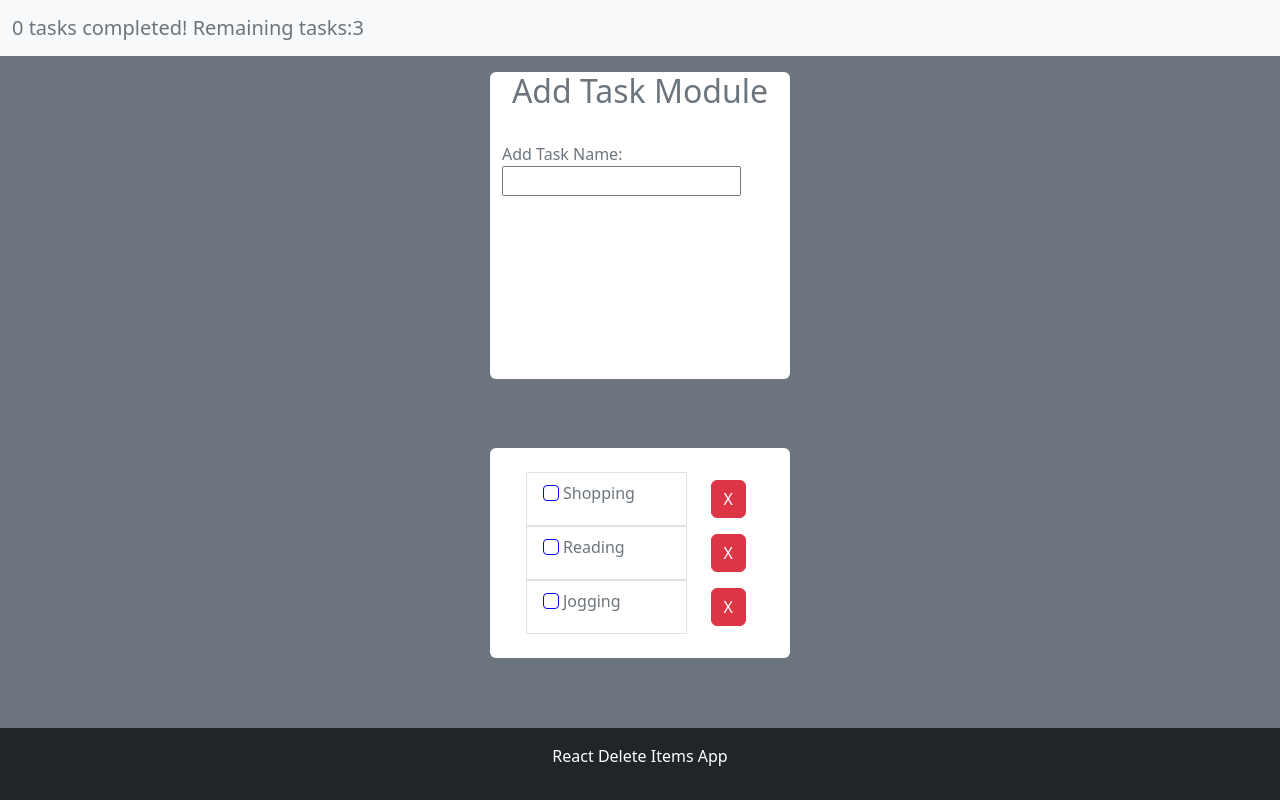
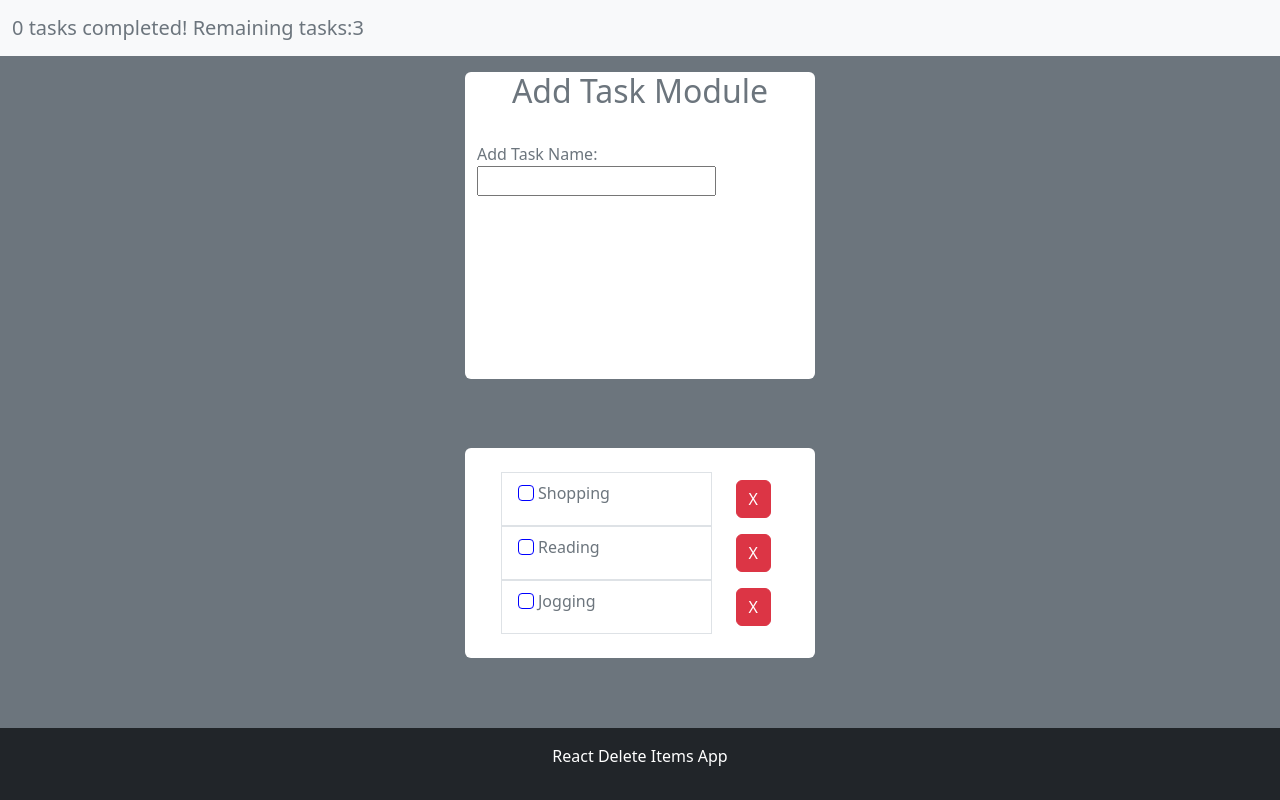
Before and after one commit to mertugrulfrontenddev/color-pick, a React (Create React App) app: page / in a window 1280 px wide. Built offline with nearby package versions, Linux system fonts and the light colour scheme.

Commit message:
newwidth

```diff
--- a/src/components/AddTask.jsx
+++ b/src/components/AddTask.jsx
@@ -2,7 +2,7 @@ const AddTask = () => {
   return (
     <div className="p-3 bg-secondary h-50 d-flex justify-content-center">
       <div
-        style={{ flexBasis: 300 }}
+        style={{ flexBasis: 350 }}
         className="rounded   bg-white d-flex flex-column align-items-center "
       >
         <h2 className="text-secondary">Add Task Module</h2>
--- a/src/components/ToDoList.jsx
+++ b/src/components/ToDoList.jsx
@@ -4,7 +4,7 @@ import Task from "./Task";
 const ToDoList = ({ items, handleCheckbox, handleDeleteTask }) => {
   return (
     <div className="d-flex justify-content-center align-items-center  bg-secondary h-50 ">
-      <ul style={{ flexBasis: 300 }} className="list-group bg-white  p-4 mb-3 ">
+      <ul style={{ flexBasis: 350 }} className="list-group bg-white  p-4 mb-3 ">
         {items.map((task) => (
           <Task
             task={task}
```
